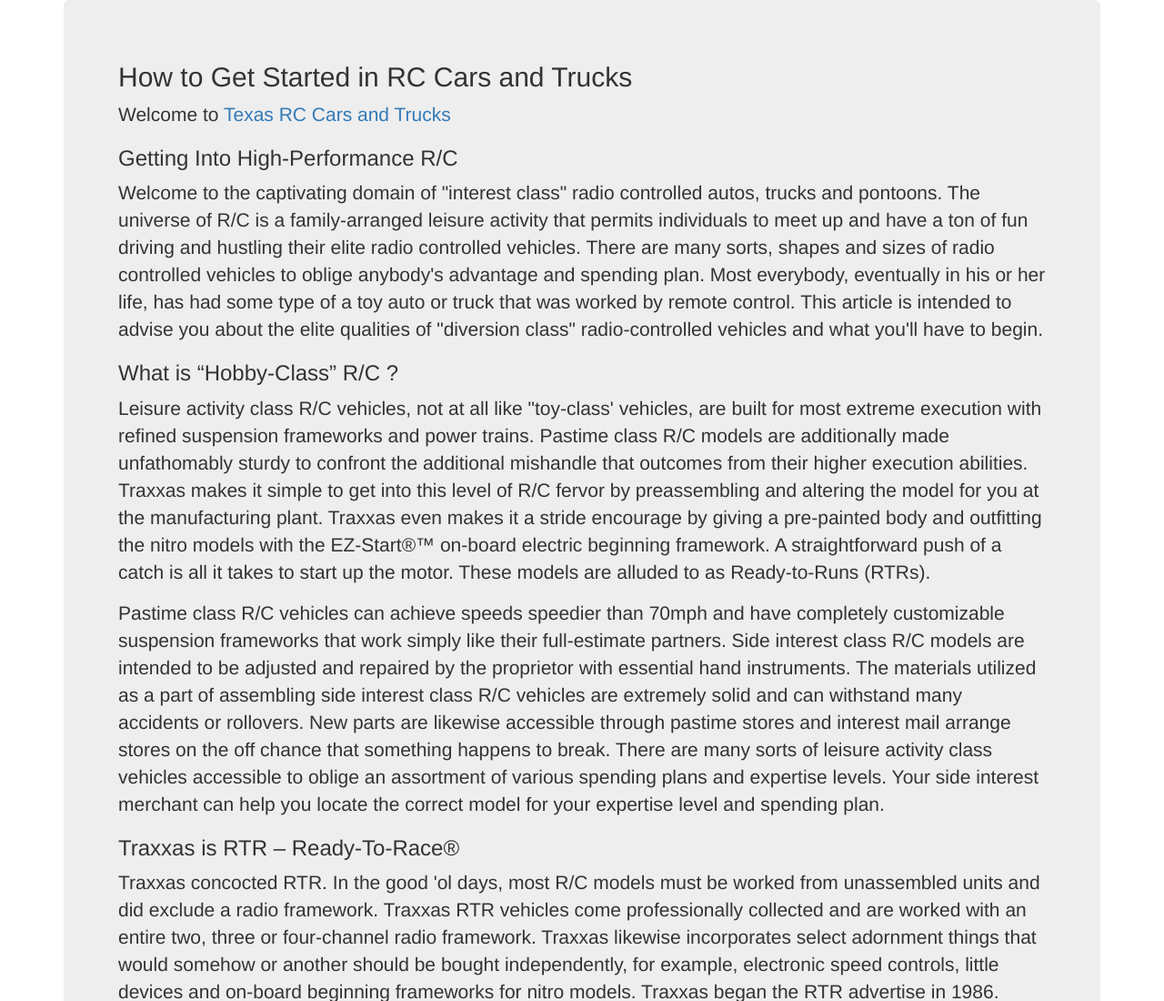
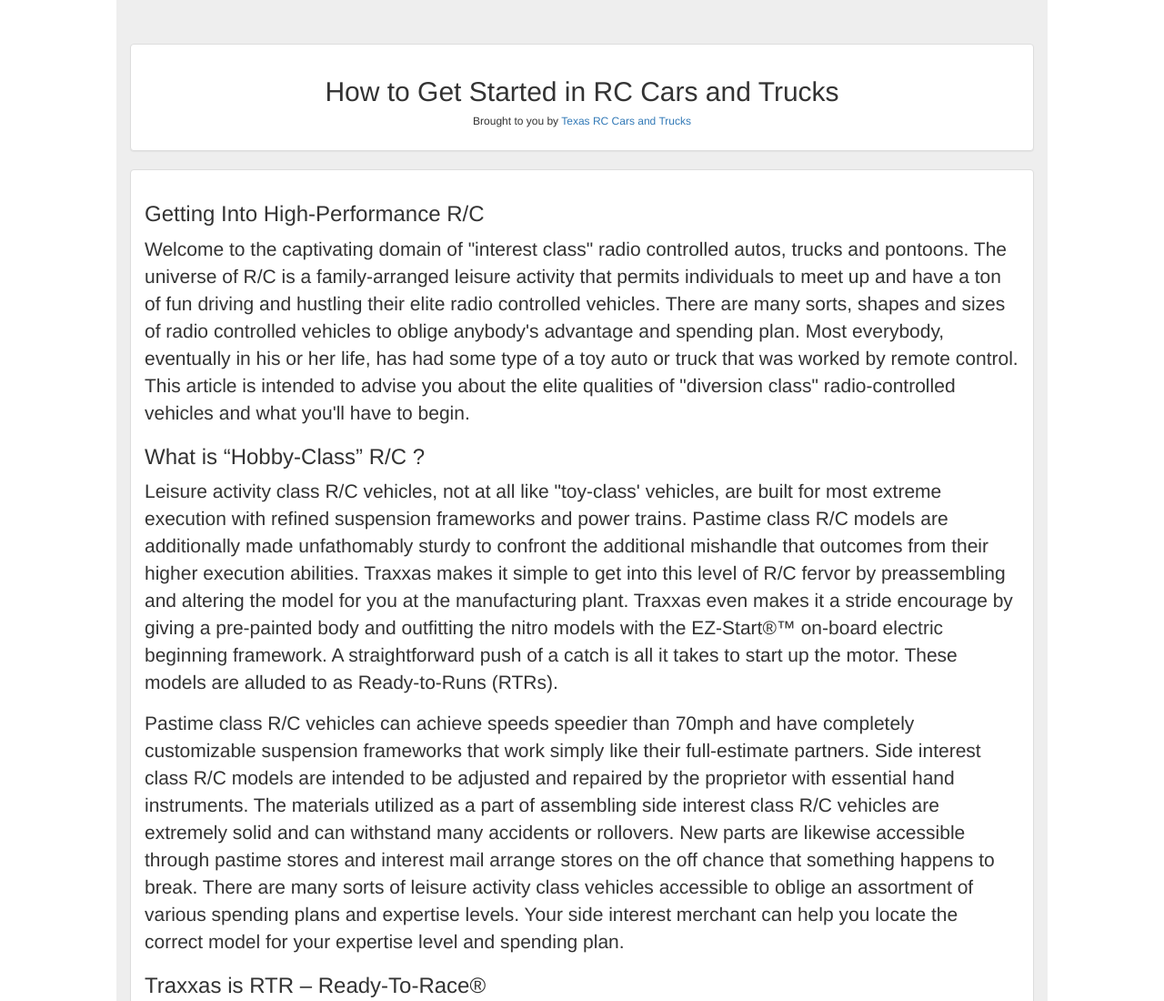
Before and after one commit to RCCarsTrucks/rccarstrucks.gihub.io, a plain HTML site: page index.html in a window 1280 px wide. Shown: the top 1100 px of the page at 91% size. Drawn offline with nearby package versions, Linux system fonts and the light colour scheme.

Commit message:
added tracking

```diff
--- a/index.html
+++ b/index.html
@@ -14,10 +14,19 @@
 </head>
 <body>
 
-<div class="container">
-  <div class="jumbotron">
-    <h2>How to Get Started in RC Cars and Trucks</h2>
-    <p>Welcome to <a href="http://www.texasrccars.com/">Texas RC Cars and Trucks</a></p>
+    <div class="jumbotron center-block" style="width: 80%;">
+        <div class="container-fluid">
+  <div class="panel-group">
+    <div class="panel panel-default">
+        <div class="panel-body">
+
+    <h2 class="text-center">How to Get Started in RC Cars and Trucks</h2>
+    <h6 class="text-center">Brought to you by <a href="http://www.texasrccars.com/">Texas RC Cars and Trucks</a></h6>
+        </div></div></div>
+
+  <div class="panel-group">
+    <div class="panel panel-default">
+        <div class="panel-body">
 
       <h3>Getting Into High-Performance R/C</h3>
       <p>Welcome to the captivating domain of "interest class" radio controlled autos, trucks and pontoons. The universe of R/C is a family-arranged leisure activity that permits individuals to meet up and have a ton of fun driving and hustling their elite radio controlled vehicles. There are many sorts, shapes and sizes of radio controlled vehicles to oblige anybody's advantage and spending plan. Most everybody, eventually in his or her life, has had some type of a toy auto or truck that was worked by remote control. This article is intended to advise you about the elite qualities of "diversion class" radio-controlled vehicles and what you'll have to begin.</p>
@@ -64,9 +73,18 @@
       <p>Since you have a smart thought of what you will require and where to get it, the time has come to find that uncommon Traxxas RTR vehicle that is ideal for you. Go visit your nearby side interest shop, converse with a few companions and flip through the pages of the numerous pastime class R/C magazines that are accessible to see what advances to you and your needs. Look at everything this tremendous side interest has in store for you. By taking after this guide, you can be guaranteed that your wander into side interest class R/C displaying will compensate you don't with anything yet incredible circumstances. Along these lines, go have a great time!</p>
       <p>Be sure to check us out on <a href="https://www.facebook.com/TexasRCCarsAndTrucks">Facebook</a></p>
   </div>
+      </div></div></div>
+</div>
+<script>
+  (function(i,s,o,g,r,a,m){i['GoogleAnalyticsObject']=r;i[r]=i[r]||function(){
+  (i[r].q=i[r].q||[]).push(arguments)},i[r].l=1*new Date();a=s.createElement(o),
+  m=s.getElementsByTagName(o)[0];a.async=1;a.src=g;m.parentNode.insertBefore(a,m)
+  })(window,document,'script','https://www.google-analytics.com/analytics.js','ga');
 
-</div>
+  ga('create', 'UA-47434639-2', 'auto');
+  ga('send', 'pageview');
 
+</script>
 
 </body>
 </html>
```
